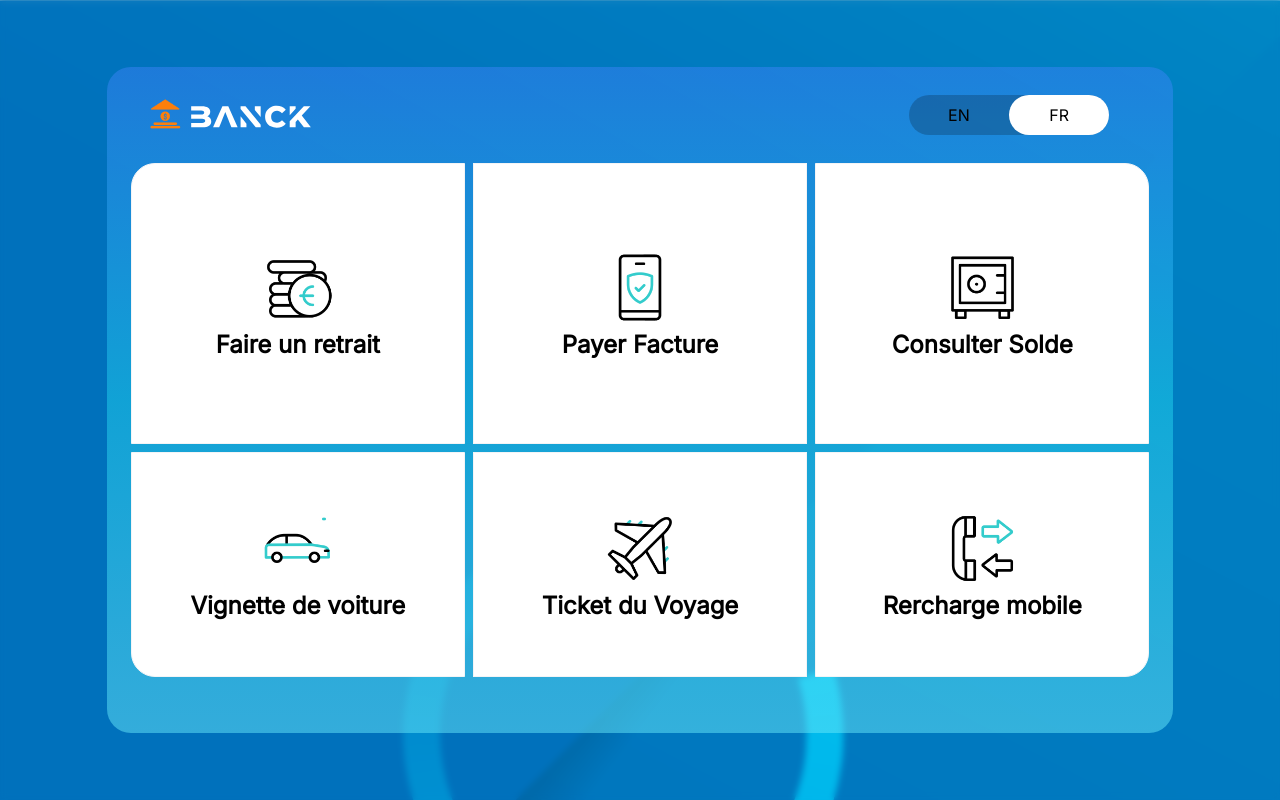
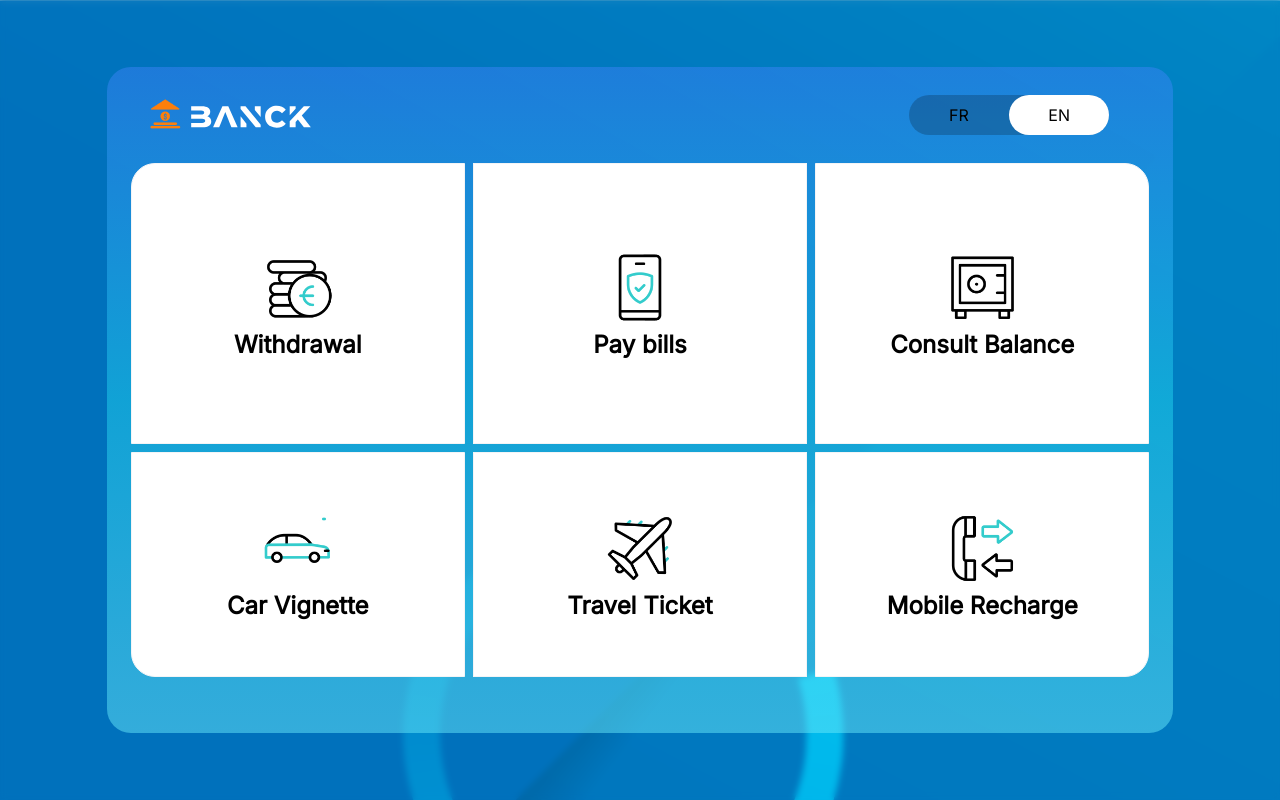
Before and after one commit to yassineelhoubi/ATM, a React (Vite) app: page /home in a window 1280 px wide. Built offline with nearby package versions, Linux system fonts and the light colour scheme.

Commit message:
Customize home page components

```diff
--- a/src/layouts/HomeContent.tsx
+++ b/src/layouts/HomeContent.tsx
@@ -11,7 +11,7 @@ const HomeContent: React.FC = () => {
       >
         <img src="src/assets/euro.gif" alt="" className="w-1/4" />
         <h2 className="font-semibold text-sm lg:text-2xl">
-                Faire un retrait
+          Withdrawal
         </h2>
       </Link>
 
@@ -21,7 +21,7 @@ const HomeContent: React.FC = () => {
       >
         <img src="src/assets/smartphone.gif" alt="" className="w-1/4" />
         <h2 className="font-semibold text-base lg:text-2xl">
-                Payer Facture{' '}
+          Pay bills
         </h2>
       </Link>
 
@@ -31,7 +31,7 @@ const HomeContent: React.FC = () => {
       >
         <img src="src/assets/box.gif" alt="" className="w-1/4" />
         <h2 className="font-semibold text-sm lg:text-2xl">
-                Consulter Solde
+          Consult Balance
         </h2>
       </Link>
 
@@ -41,7 +41,7 @@ const HomeContent: React.FC = () => {
       >
         <img src="src/assets/car.gif" alt="" className="w-1/4" />
         <h2 className="font-semibold text-sm lg:text-2xl">
-                Vignette de voiture
+          Car Vignette
         </h2>
       </Link>
 
@@ -51,7 +51,7 @@ const HomeContent: React.FC = () => {
       >
         <img src="src/assets/airplane.gif" alt="" className="w-1/4" />
         <h2 className="font-semibold text-sm lg:text-2xl">
-                Ticket du Voyage
+          Travel Ticket
         </h2>
       </Link>
 
@@ -61,7 +61,7 @@ const HomeContent: React.FC = () => {
       >
         <img src="src/assets/mobile.gif" alt="" className="w-1/4" />
         <h2 className="font-semibold text-sm lg:text-2xl">
-                Rercharge mobile
+          Mobile Recharge
         </h2>
       </Link>
     </div>
--- a/src/layouts/Navbar.tsx
+++ b/src/layouts/Navbar.tsx
@@ -8,8 +8,8 @@ const Navbar: React.FC = () => {
         <img src="src/assets/t.svg" alt="" className="w-72 mb-8" />
       </div>
       <div className="bg-black/20 w-1/5 rounded-full flex">
-          <p className="p-2 w-1/2 text-center">EN</p>
-          <p className="bg-white p-2 w-1/2 rounded-full text-center">FR</p>
+        <p className="p-2 w-1/2 text-center">FR</p>
+        <p className="bg-white p-2 w-1/2 rounded-full text-center">EN</p>
       </div>
     </div>
   );
```
Lines whose indentation alone changed are shown as unchanged.
